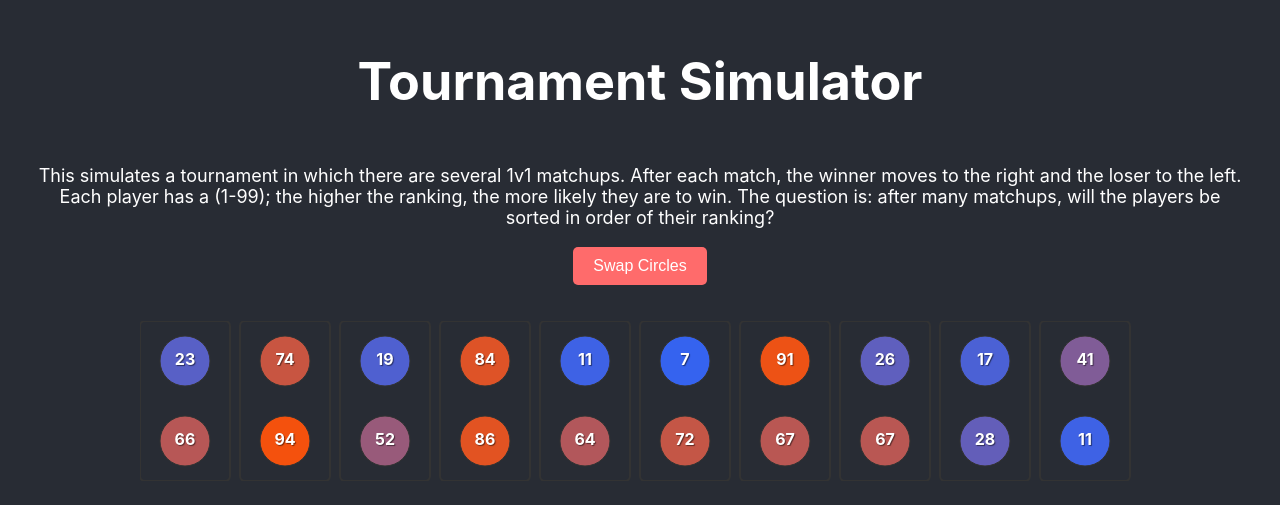
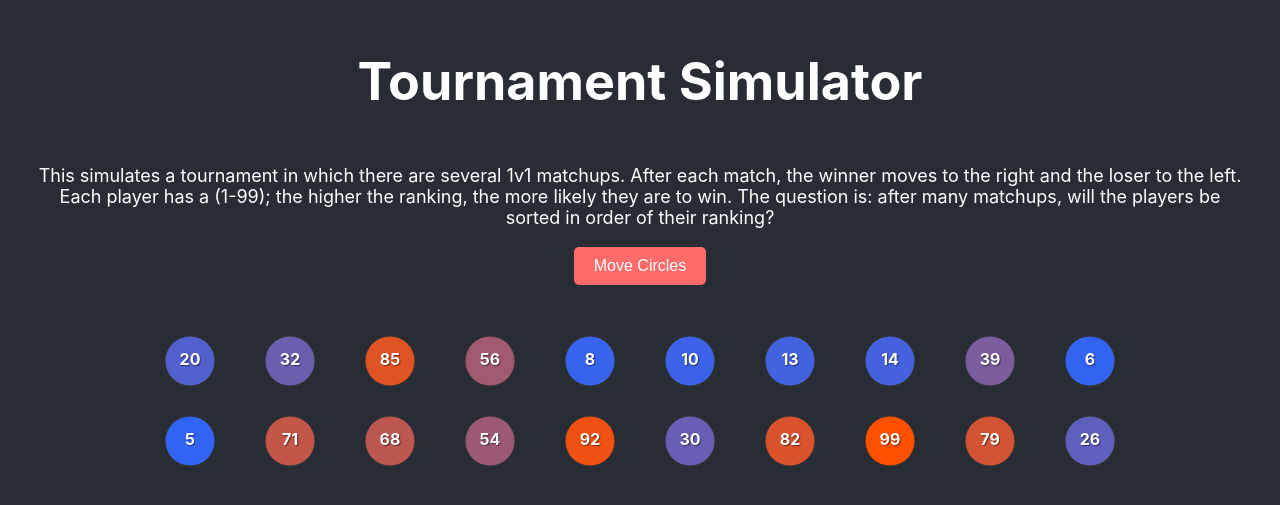
Before and after one commit to drbr/tournament-simulator, a React (Create React App) app: page / in a window 1280 px wide. Shown: the part 131-636 px from the top of the page. Built offline with nearby package versions, Linux system fonts and the light colour scheme.

Commit message:
Re-architect the code. It makes sense now but still doesn't work

```diff
--- a/src/App.tsx
+++ b/src/App.tsx
@@ -1,100 +1,13 @@
-import React, { useState, useEffect } from 'react';
+import React, { useState, useReducer, useEffect } from 'react';
 import './App.css';
-
-interface Circle {
-  id: string;
-  number: number;
-}
-
-type CirclePosition = 'top' | 'bottom';
-
-interface Rectangle {
-  id: string;
-  circles: Record<CirclePosition, Circle>;
-}
-
-function mapCircles<T>(
-  circles: Record<CirclePosition, Circle>,
-  fn: (circle: Circle, position: CirclePosition) => T
-): T[] {
-  return [fn(circles['top'], 'top'), fn(circles['bottom'], 'bottom')];
-}
-
-type RGBColor = {
-  r: number;
-  g: number;
-  b: number;
-};
-
-/**
- * Calculates the gradient from blue (1) to orange (99) and returns as an RGB color
- */
-function getCircleColor(circleValue: number): RGBColor {
-  const normalizedValue = (circleValue - 1) / 98; // Normalize to 0-1 range
-
-  const left: RGBColor = { r: 40, g: 100, b: 255 }; // blue
-  const right: RGBColor = { r: 255, g: 80, b: 0 }; // orange-red
-
-  const r = Math.round(left.r + (right.r - left.r) * normalizedValue);
-  const g = Math.round(left.g + (right.g - left.g) * normalizedValue);
-  const b = Math.round(left.b + (right.b - left.b) * normalizedValue);
-
-  return { r, g, b };
-}
-
-function toRgbString({ r, g, b }: RGBColor): string {
-  return `rgb(${r}, ${g}, ${b})`;
-}
-
-function generateArray<T>(length: number, constructor: (i: number) => T): T[] {
-  return Array.from({ length }, (_, i) => constructor(i));
-}
-
-function randomCircle(globalIndex: number): Circle {
-  return {
-    id: `circle-${globalIndex}`,
-    number: Math.floor(Math.random() * 99) + 1,
-  };
-}
-
-function randomRectangles(): Rectangle[] {
-  return generateArray(10, (index) => ({
-    id: `rectangle-${index}`,
-    circles: {
-      top: randomCircle(index * 2),
-      bottom: randomCircle(index * 2 + 1),
-    },
-  }));
-}
-
-const CIRCLE_Y: Record<CirclePosition, number> = {
-  top: 40,
-  bottom: 120,
-};
-
-function getCircleX(rectangleIndex: number): number {
-  return 45 + rectangleIndex * 100;
-}
-
-function getPositionTransform(rectangleIndex: number, circlePosition: CirclePosition): string {
-  const x = getCircleX(rectangleIndex);
-  const y = CIRCLE_Y[circlePosition];
-  return `translate(${x}, ${y})`;
-}
+import { ParticipantsView, RECTANGLE_COUNT } from './ParticipantsView';
+import { randomCircles } from './Circle';
 
 export const App: React.FC = () => {
-  const [rectangleData, setRectangleData] = useState<Rectangle[]>([]);
-  const [isSwapped, setIsSwapped] = useState<boolean>(false);
-
-  // Generate random numbers and colors for all rectangles and circles
-  useEffect(() => {
-    const data = randomRectangles();
-    setRectangleData(data);
-  }, []);
-
-  const swapCircles = (): void => {
-    setIsSwapped((s) => !s);
-  };
+  const [circles, incrementCircles] = useReducer(
+    () => randomCircles(RECTANGLE_COUNT),
+    randomCircles(RECTANGLE_COUNT)
+  );
 
   const buttonStyle: React.CSSProperties = {
     padding: '10px 20px',
@@ -116,76 +29,19 @@ export const App: React.FC = () => {
 
       <div>
         <button
-          onClick={swapCircles}
+          onClick={incrementCircles}
           style={{
             ...buttonStyle,
             backgroundColor: '#ff6b6b',
             color: 'white',
           }}>
-          Swap Circles
+          Move Circles
         </button>
       </div>
 
       <div style={{ padding: '2rem 0' }}>
-        <ParticipantsView rectangles={rectangleData} />
+        <ParticipantsView circles={circles} />
       </div>
     </div>
   );
 };
-
-const ParticipantsView: React.FC<{
-  rectangles: Rectangle[];
-}> = ({ rectangles }) => {
-  return (
-    <svg width="100%" height="160" viewBox="0 0 1000 160">
-      {rectangles.map((rectangle: Rectangle, rectIndex: number) => (
-        <g key={rectangle.id}>
-          {/* Rectangle border */}
-          <rect
-            x={rectIndex * 100}
-            y={0}
-            width={90}
-            height={160}
-            fill="none"
-            stroke="#333"
-            strokeWidth="2"
-            rx="5"
-          />
-
-          {/* Two circles in vertical column */}
-          {mapCircles(rectangle.circles, (circle: Circle, circlePosition: CirclePosition) => (
-            <g key={circle.id}>
-              {/* Circle */}
-              <circle
-                cx={0}
-                cy={0}
-                transform={getPositionTransform(rectIndex, circlePosition)}
-                r={25}
-                fill={toRgbString(getCircleColor(circle.number))}
-                stroke="#333"
-                strokeWidth="1"
-              />
-
-              {/* Number text */}
-              <text
-                x={0}
-                y={0}
-                transform={getPositionTransform(rectIndex, circlePosition)}
-                textAnchor="middle"
-                dominantBaseline="middle"
-                fill="white"
-                fontSize="16"
-                fontWeight="bold"
-                style={{
-                  textShadow: '1px 1px 1px rgba(0,0,0,0.5)',
-                  pointerEvents: 'none',
-                }}>
-                {circle.number}
-              </text>
-            </g>
-          ))}
-        </g>
-      ))}
-    </svg>
-  );
-};
--- /dev/null
+++ b/src/Circle.ts
@@ -0,0 +1,58 @@
+import { generateArray, randomNumberInRange } from './utils';
+
+export type CirclePosition = 'top' | 'bottom';
+
+export type Circle = Readonly<{
+  id: string;
+  number: number;
+  // Color is derived from number. But, precompute it for performance
+  color: RGBColor;
+  rectangleIndex: number;
+  position: CirclePosition;
+}>;
+
+type RGBColor = {
+  r: number;
+  g: number;
+  b: number;
+};
+
+function randomCircle(id: string, rectIndex: number, position: CirclePosition): Circle {
+  const value = randomNumberInRange(1, 99);
+  return {
+    id: `circle-${id}`,
+    number: value,
+    color: getCircleColor(value),
+    rectangleIndex: rectIndex,
+    position: position,
+  };
+}
+
+export function randomCircles(numRectangles: number): readonly Circle[] {
+  const circles: Circle[] = [];
+  for (let rectIndex = 0; rectIndex < numRectangles; rectIndex++) {
+    circles.push(randomCircle(String(rectIndex * 2), rectIndex, 'top'));
+    circles.push(randomCircle(String(rectIndex * 2 + 1), rectIndex, 'bottom'));
+  }
+  return circles;
+}
+
+/**
+ * Calculates the gradient from blue (1) to orange (99) and returns as an RGB color
+ */
+function getCircleColor(circleValue: number): RGBColor {
+  const normalizedValue = (circleValue - 1) / 98; // Normalize to 0-1 range
+
+  const left: RGBColor = { r: 40, g: 100, b: 255 }; // blue
+  const right: RGBColor = { r: 255, g: 80, b: 0 }; // orange-red
+
+  const r = Math.round(left.r + (right.r - left.r) * normalizedValue);
+  const g = Math.round(left.g + (right.g - left.g) * normalizedValue);
+  const b = Math.round(left.b + (right.b - left.b) * normalizedValue);
+
+  return { r, g, b };
+}
+
+export function toRgbString({ r, g, b }: RGBColor): string {
+  return `rgb(${r}, ${g}, ${b})`;
+}
--- /dev/null
+++ b/src/ParticipantsView.tsx
@@ -0,0 +1,77 @@
+import { Circle, CirclePosition, toRgbString } from './Circle';
+
+export const RECTANGLE_COUNT = 10;
+
+const CIRCLE_Y: Record<CirclePosition, number> = {
+  top: 40,
+  bottom: 120,
+};
+
+function getCircleX(rectangleIndex: number): number {
+  return 45 + rectangleIndex * 100;
+}
+
+function getPositionTransform(rectangleIndex: number, circlePosition: CirclePosition): string {
+  const x = getCircleX(rectangleIndex);
+  const y = CIRCLE_Y[circlePosition];
+  return `translate(${x}, ${y})`;
+}
+
+export const ParticipantsView: React.FC<{
+  circles: readonly Circle[];
+}> = ({ circles }) => {
+  const rectangles = Array(RECTANGLE_COUNT);
+  return (
+    <svg width="100%" height="160" viewBox={`0 0 ${RECTANGLE_COUNT * 100 - 10} 160`}>
+      {rectangles.map((_, rectIndex: number) => (
+        <g key={String(rectIndex)}>
+          <rect
+            x={rectIndex * 100}
+            y={0}
+            width={90}
+            height={160}
+            fill="none"
+            stroke="#333"
+            strokeWidth="2"
+            rx="5"
+          />
+        </g>
+      ))}
+      {/* Each participant is a <g> containing a circle and its text.
+      The elements are positioned via their `transform` property. It's important that
+      the keys refer to the participants' actual IDs, so they can animate properly. */}
+      {circles.map((circle: Circle) => (
+        <g key={circle.id}>
+          {/* Circle */}
+          <circle
+            cx={0}
+            cy={0}
+            transform={getPositionTransform(circle.rectangleIndex, circle.position)}
+            r={25}
+            fill={toRgbString(circle.color)}
+            stroke="#333"
+            strokeWidth="1"
+          />
+
+          {/* Number text */}
+          <text
+            x={0}
+            y={0}
+            transform={getPositionTransform(circle.rectangleIndex, circle.position)}
+            textAnchor="middle"
+            dominantBaseline="middle"
+            fill="white"
+            fontSize="16"
+            fontWeight="bold"
+            style={{
+              textShadow: '1px 1px 1px rgba(0,0,0,0.5)',
+              pointerEvents: 'none',
+            }}>
+            {circle.number}
+          </text>
+        </g>
+      ))}
+      )
+    </svg>
+  );
+};
--- /dev/null
+++ b/src/utils.ts
@@ -0,0 +1,23 @@
+export function shuffle<T>(arr: T[]): T[] {
+  const shuffled = [...arr];
+  for (let i = 0; i < shuffled.length; i++) {
+    const swapIndex = randomNumberInRange(i + 1, shuffled.length);
+    const a = shuffled[i];
+    const b = shuffled[swapIndex];
+    if (a && b) {
+      shuffled[swapIndex] = a;
+      shuffled[i] = b;
+    } else {
+      throw new Error('The array indexing code is wrong!!');
+    }
+  }
+  return shuffled;
+}
+
+export function randomNumberInRange(bottom: number, topInclusive: number): number {
+  return Math.floor(Math.random() * topInclusive) + bottom;
+}
+
+export function generateArray<T>(length: number, constructor: (i: number) => T): T[] {
+  return Array.from({ length }, (_, i) => constructor(i));
+}
```
